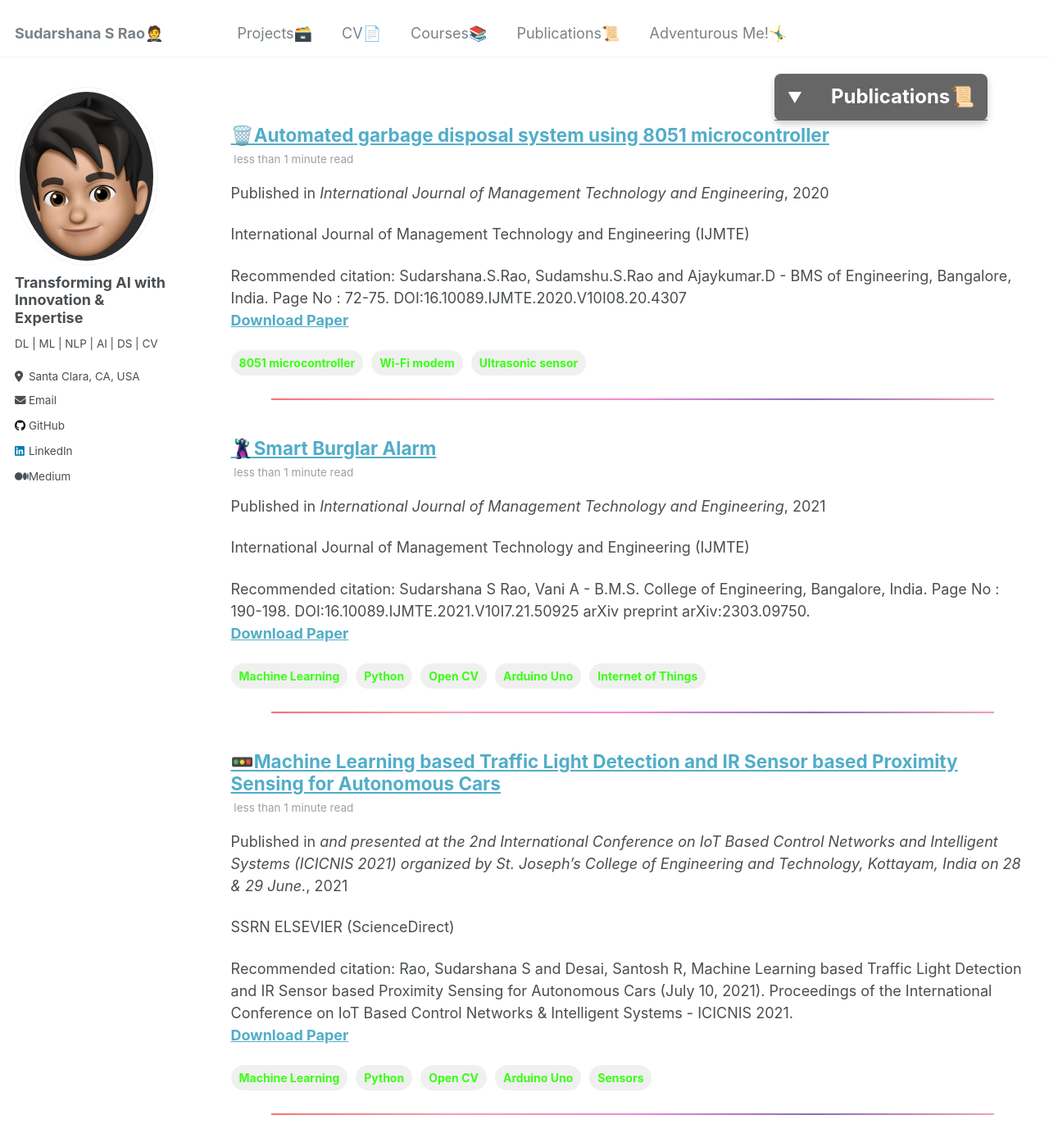
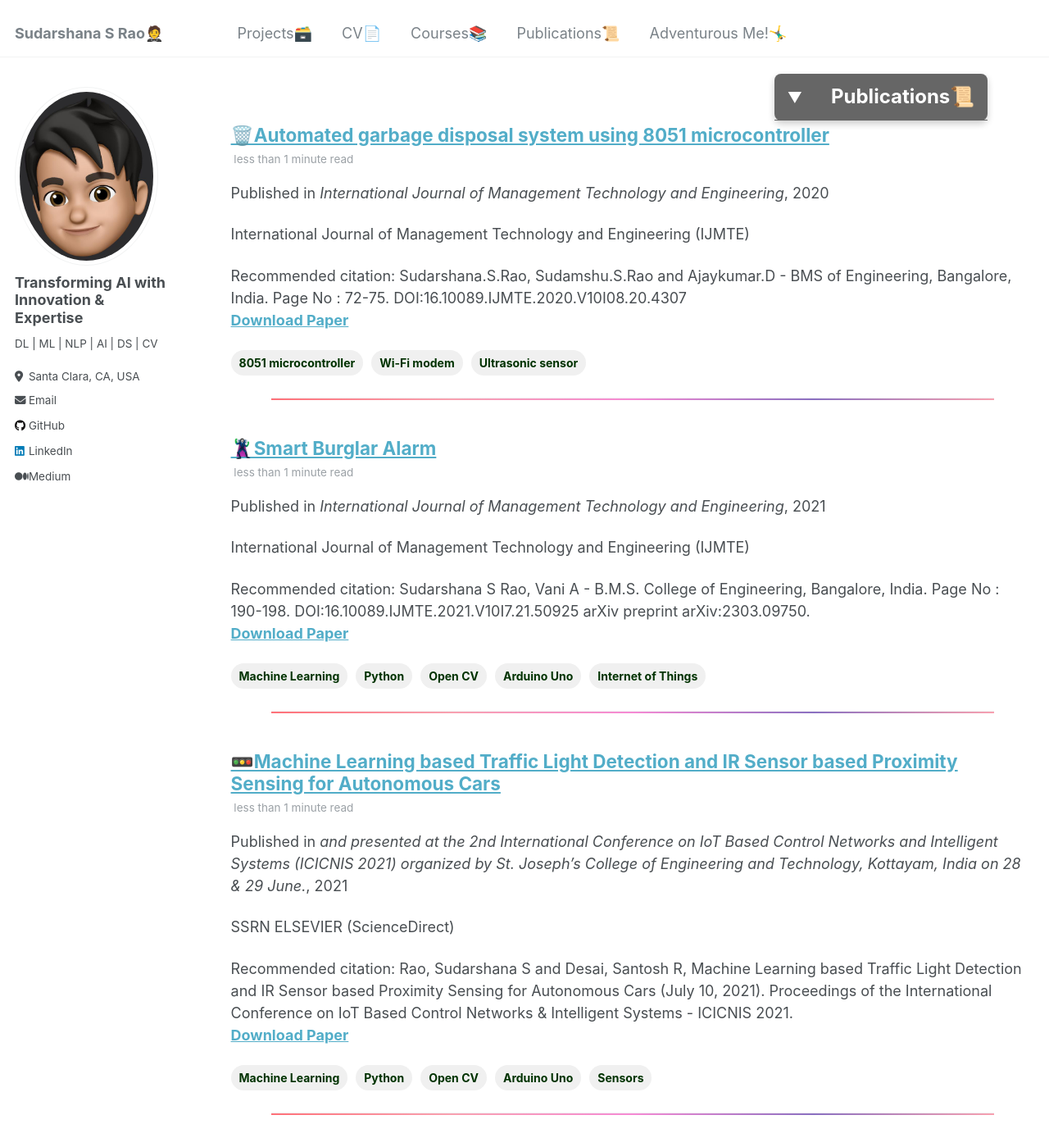
Before and after one commit to SudarshanaSRao/SudarshanaSRao.github.io, a Jekyll site: the page built from _pages/publications.md, in a window 1280 px wide and 1400 px high. Shown: the whole window at 82% size. Built offline with Jekyll 4.4.1, drawn with Linux system fonts in a browser that asks for light colours.

Commit message:
Update archive-single.html

```diff
--- a/_includes/archive-single.html
+++ b/_includes/archive-single.html
@@ -96,7 +96,7 @@
     border-radius: 25px; /* Makes it pill-like */
     font-weight: bold;
     font-size: 14px;
-    color: #39FF14; /* Tag text color */
+    color: #003200; /* Tag text color */
     transition: background-color 0.3s; /* Smooth background color change on hover */
   }
   .post-tags li:hover {
```
